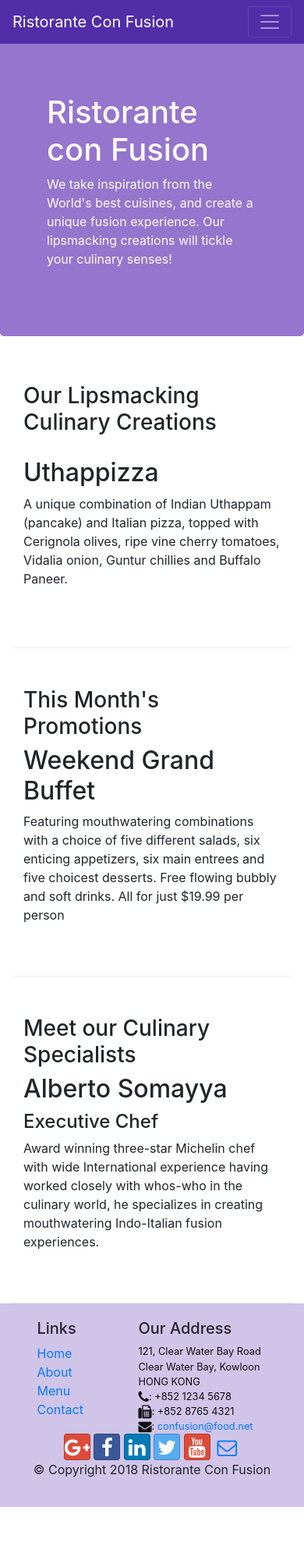
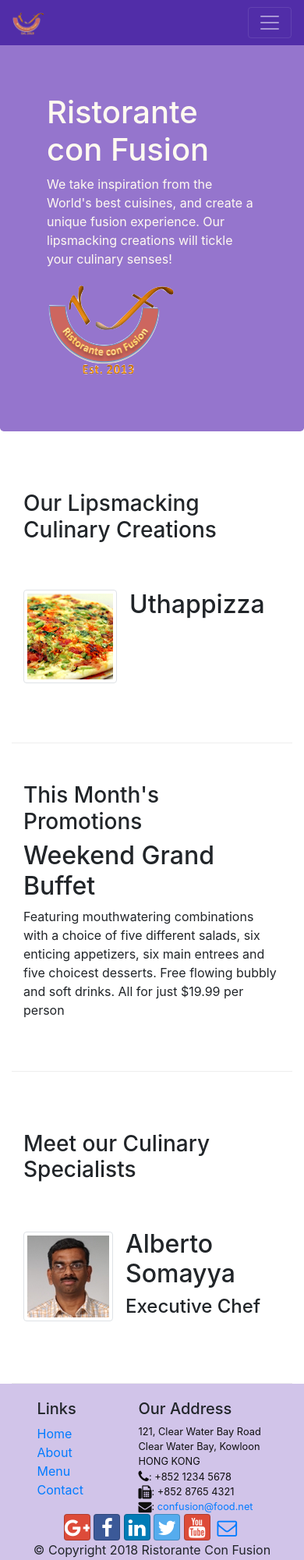
Before and after one commit to Toandvstkt/Excercise5, a website: page index.html in a window 390 px wide. Shown: the top 2000 px of the page at 78% size. Before the commit the page ends 1932 px from the top, so only its background shows below. Drawn offline with nearby package versions, Linux system fonts and the light colour scheme.

Commit message:
Images and Media

```diff
--- a/index.html
+++ b/index.html
@@ -17,7 +17,7 @@
 <body>
     <nav class="navbar navbar-dark navbar-expand-sm fixed-top">
         <div class="container">
-            <a class="navbar-brand" href="#">Ristorante Con Fusion</a>
+            <a class="navbar-brand mr-auto" href="#"><img src="img/logo.png" height="30" width="41"></a>
             <div class="collapse navbar-collapse" id="Navbar">
                 <ul class="navbar-nav mr-auto">
                     <li class="nav-item active"><a class="nav-link" href="#"><span class="fa fa-home fa-lg"></span>
@@ -47,8 +47,10 @@
                     <p>We take inspiration from the World's best cuisines, and create a unique fusion experience. Our
                         lipsmacking creations will tickle your culinary senses!</p>
                 </div>
-                <div class="col-12 col-sm">
+                <div class="col-12 col-sm align-self-center">
+                    <img src="img/logo.png" class="img-fluid">
                 </div>
+
             </div>
         </div>
     </header>
@@ -59,9 +61,18 @@
                 <h3>Our Lipsmacking Culinary Creations</h3>
             </div>
             <div div class="col col-sm order-sm-first col-md">
-                <h2>Uthappizza</h2>
-                <p>A unique combination of Indian Uthappam (pancake) and Italian pizza, topped with Cerignola olives,
-                    ripe vine cherry tomatoes, Vidalia onion, Guntur chillies and Buffalo Paneer.</p>
+                <div class="media">
+                    <img class="d-flex mr-3 img-thumbnail align-self-center"
+                            src="img/uthappizza.png" alt="Uthappizza">
+                    <div class="media-body">
+                        <h2 class="mt-0">Uthappizza</h2>
+                        <p class="d-none d-sm-block">A unique combination of Indian Uthappam (pancake) and
+                            Italian pizza, topped with Cerignola olives, ripe vine
+                            cherry tomatoes, Vidalia onion, Guntur chillies and
+                            Buffalo Paneer.</p>
+                    </div>
+                </div>
+
             </div>
         </div>
 
@@ -83,11 +94,20 @@
                 <h3>Meet our Culinary Specialists</h3>
             </div>
             <div div class="col col-sm order-sm-first col-md">
-                <h2>Alberto Somayya</h2>
-                <h4>Executive Chef</h4>
-                <p>Award winning three-star Michelin chef with wide International experience having worked closely with
-                    whos-who in the culinary world, he specializes in creating mouthwatering Indo-Italian fusion
-                    experiences. </p>
+                <div class="media">
+                    <img class="d-flex mr-3 img-thumbnail align-self-center"
+                            src="img/alberto.png" alt="Alberto Somayya">
+                    <div class="media-body">
+                        <h2 class="mt-0">Alberto Somayya</h2>
+                        <h4>Executive Chef</h4>
+                        <p class="d-none d-sm-block">Award winning three-star Michelin chef with wide
+                            International experience having worked closely with
+                            whos-who in the culinary world, he specializes in
+                            creating mouthwatering Indo-Italian fusion experiences.
+                            </p>
+                    </div>
+                </div>
+
             </div>
         </div>
     </div>
```
Also changed, not shown: aboutus.html (+4 -2 lines), contactus.html (+4 -2 lines), img/alberto.png (added), img/buffet.png (added), img/logo.png (added), img/uthappizza.png (added), 1 other file.
